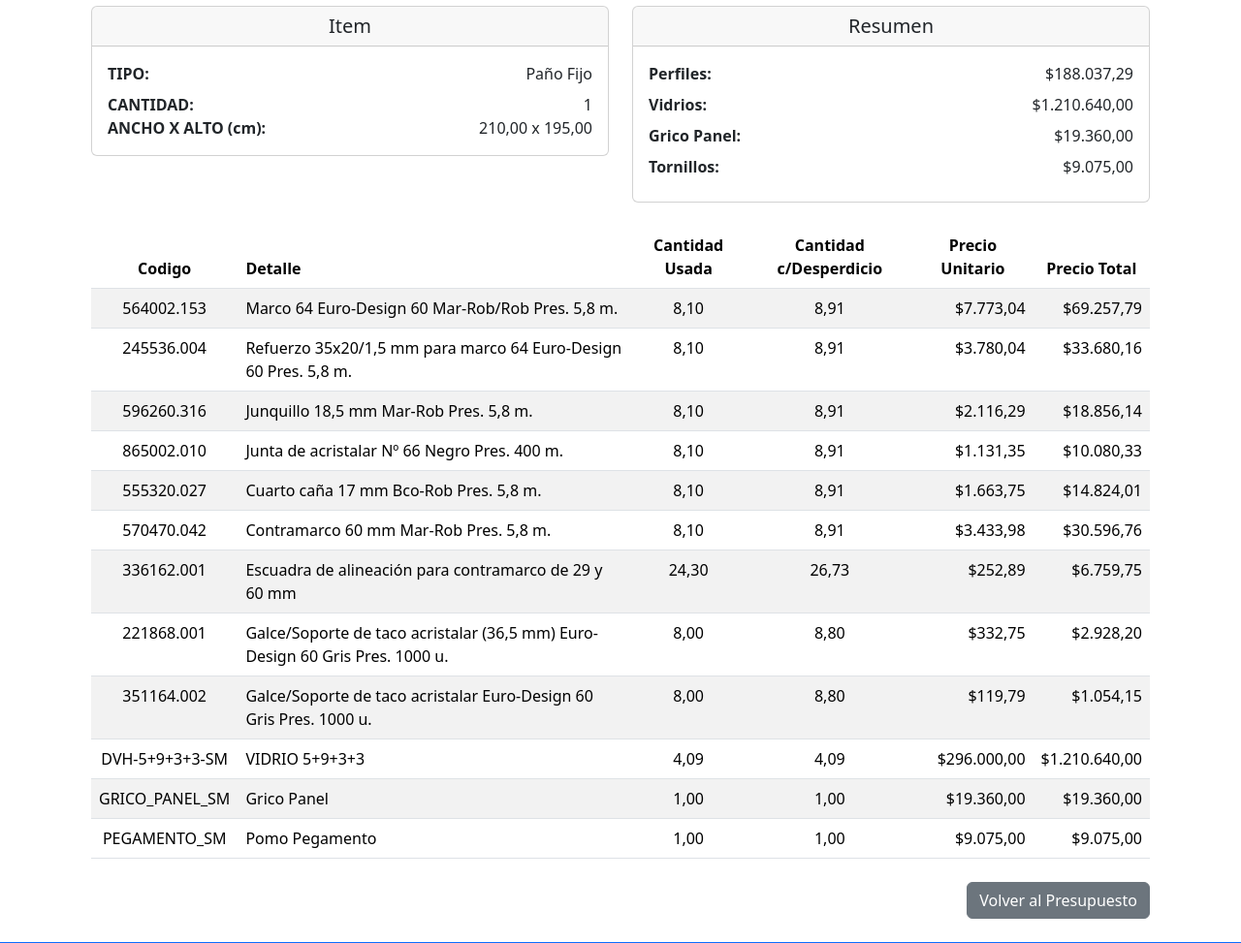
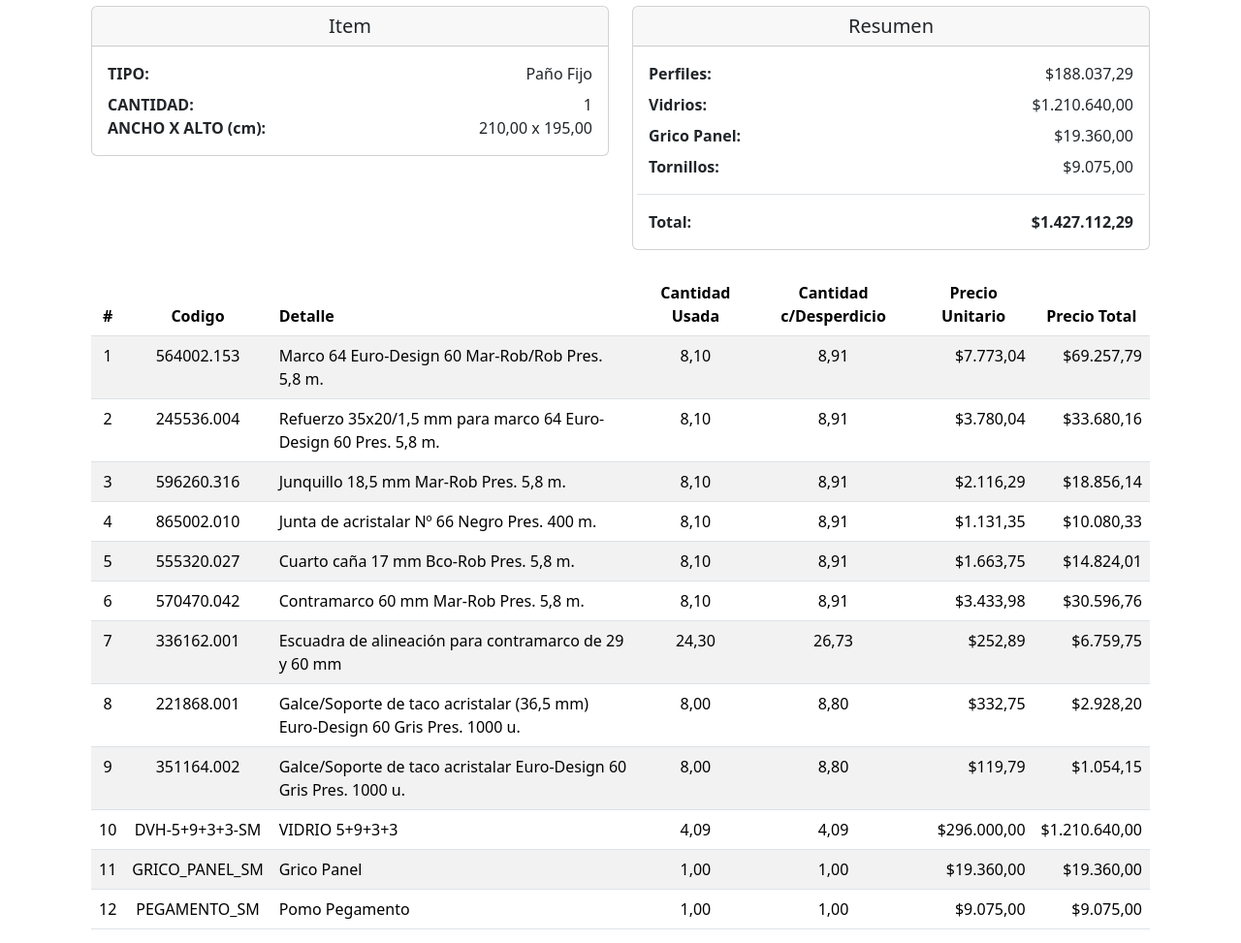
Before and after one commit to Gabriel6176/lucas, a Django app: page /item/50/detalle_insumos/ in a window 1280 px wide. Shown: the part 154-1127 px from the top of the page at 97% size. Run offline with Django 5.2, Linux system fonts and the light colour scheme; a user stored in the database is signed in; data comes from the database, SQL or seed files in the repository; both versions use the stored data as it was after the commit; some libraries are stand-ins or nearby versions.

Commit message:
mejora mosquitero

```diff
--- a/apps/presupuestos/models.py
+++ b/apps/presupuestos/models.py
@@ -154,17 +154,23 @@ class Item(models.Model):
                 'ALTO_LAMA': (
                     float(self.alto) / 100 if self.revestimiento.id == 6
                     else float(self.alto_lama or 0) if self.revestimiento.id == 8
-                    else 0
-                ),
+                    else 0),
+                'MOSQUITERO': 1 if self.mosquitero else 0,  # Convierte el booleano en 1 (Sí) o 0 (No)
             }
 
             try:
                 # Calcular cantidad basada en fórmula
-                cantidad = eval(insumo.formula, {}, formula_context) * self.cantidad
-                cantidad = max(0, round(float(cantidad), 2))
+                #print(f"FORMULA: {insumo.formula}")
+                resultado_fórmula = eval(insumo.formula, {}, formula_context)
+                #print(f"Resultado de la fórmula: {resultado_fórmula}")
+                cantidad = resultado_fórmula * self.cantidad
+                #print(f"Cantidad final (después de multiplicar por self.cantidad): {cantidad}")
+
+
+
             except Exception as e:
                 cantidad = 0
-
+            #print(insumo, cantidad)
             if cantidad > 0:
                 # Condicional para calcular cantidad_desperdicio solo para tipo_insumo_id=1
                 if insumo.tipo_insumo and insumo.tipo_insumo.id == 1:
@@ -174,7 +180,7 @@ class Item(models.Model):
 
                 # Calcular el precio total usando cantidad_desperdicio
                 precio_total = cantidad_desperdicio * insumo.precio
-                print(insumo.codigo, insumo.descripcion, precio_total)
+                #print(insumo.codigo, insumo.descripcion, precio_total)
                 detalle = DetalleInsumo(
                     presupuesto=self.presupuesto,
                     item=self,
--- a/apps/presupuestos/templates/detalle_insumos.html
+++ b/apps/presupuestos/templates/detalle_insumos.html
@@ -54,6 +54,15 @@
                             </div>
                         </div>
                     {% endfor %}
+                    <!-- Fila para el valor total -->
+                    <div class="row mt-3 pt-3 border-top">
+                        <div class="col-6 text-start fw-bold">
+                            <strong>Total:</strong>
+                        </div>
+                        <div class="col-6 text-end">
+                            <strong>${{ valor_total|floatformat:2|intcomma }}</strong>
+                        </div>
+                    </div>
                 </div>
             </div>
         </div>
@@ -66,6 +75,7 @@
         <table class="table table-striped">
             <thead class="thead-dark">
                 <tr>
+                    <th class="text-center" scope="col">#</th>
                     <th class="text-center" scope="col">Codigo</th>
                     <th class="text-align-left" scope="col">Detalle</th>
                     <th class="text-center" scope="col">Cantidad Usada</th>
@@ -77,6 +87,7 @@
             <tbody>
                 {% for detalle in detalles %}
                 <tr>
+                    <td class="text-center">{{ forloop.counter }}</td>
                     <td class="text-center">{{ detalle.insumo__codigo }}</td>
                     <td class="text-align-left">{{ detalle.insumo__descripcion }}</td>
                     <td class="text-center">{{ detalle.cantidad_usada }}</td>
--- a/apps/presupuestos/templates/detalle_insumos_presupuesto.html
+++ b/apps/presupuestos/templates/detalle_insumos_presupuesto.html
@@ -29,6 +29,11 @@
                             <td class="text-end">{{ tipo_insumo.total_valor|floatformat:2 }}</td>
                         </tr>
                         {% endfor %}
+                        <!-- Fila para el total -->
+                        <tr>
+                            <td><strong>Total</strong></td>
+                            <td class="text-end"><strong>{{ valor_total|floatformat:2 }}</strong></td>
+                        </tr>
                     </tbody>
                 </table>
             </div>
--- a/apps/presupuestos/views.py
+++ b/apps/presupuestos/views.py
@@ -37,8 +37,8 @@ def dashboard(request):
             subtotal=Sum('precio_total')
         )['subtotal'] or Decimal(0)
 
-        # Calcular subtotal de insumos con tipo_insumo_id en [1, 3, 4, 5, 6]
-        subtotal_tipo_2 = insumos.filter(insumo__tipo_insumo_id__in=[1, 3, 4, 5, 6]).aggregate(
+        # Calcular subtotal de insumos con tipo_insumo_id en [1, 3, 4, 5, 6, 7]
+        subtotal_tipo_2 = insumos.filter(insumo__tipo_insumo_id__in=[1, 3, 4, 5, 6, 7]).aggregate(
             subtotal=Sum('precio_total')
         )['subtotal'] or Decimal(0)
 
@@ -193,7 +193,7 @@ def detalle_presupuesto(request, presupuesto_id):
     )['subtotal'] or Decimal(0)
 
     # Calcular subtotal de insumos con tipo_insumo_id en [1, 3, 4, 5, 6]
-    subtotal_tipo_2 = insumos.filter(insumo__tipo_insumo_id__in=[1, 3, 4, 5, 6]).aggregate(
+    subtotal_tipo_2 = insumos.filter(insumo__tipo_insumo_id__in=[1, 3, 4, 5, 6, 7]).aggregate(
         subtotal=Sum('precio_total')
     )['subtotal'] or Decimal(0)
 
@@ -275,10 +275,14 @@ def detalle_insumos_presupuesto(request, presupuesto_id):
         .order_by('insumo__tipo_insumo__id')
     )
 
+    # Calcular el valor total final
+    valor_total = resumen_tipo_insumo.aggregate(Sum('total_valor'))['total_valor__sum'] or 0
+
     return render(request, 'detalle_insumos_presupuesto.html', {
         'presupuesto': presupuesto,
         'detalles': detalles,  # Detalles agrupados por código de insumo
         'resumen_tipo_insumo': resumen_tipo_insumo,  # Resumen por tipo de insumo
+        'valor_total': valor_total,
     })
 
 
@@ -330,10 +334,14 @@ def detalle_insumos(request, item_id):
         .order_by('insumo__tipo_insumo__id')
     )
 
+    # Calcular el valor total final
+    valor_total = resumen_tipo_insumo.aggregate(Sum('total_valor'))['total_valor__sum'] or 0
+
     return render(request, 'detalle_insumos.html', {
         'item': item,
         'detalles': detalles,  # Incluye los detalles con cantidad_desperdicio y precio_total
         'resumen_tipo_insumo': resumen_tipo_insumo,
+        'valor_total': valor_total,  # Pasar el valor total al template
     })
 
 @login_required
```
Also changed, not shown: apps/presupuestos/templates/detalle_presupuesto.html (+7 -5 lines), db.sqlite3, 1 other file.
